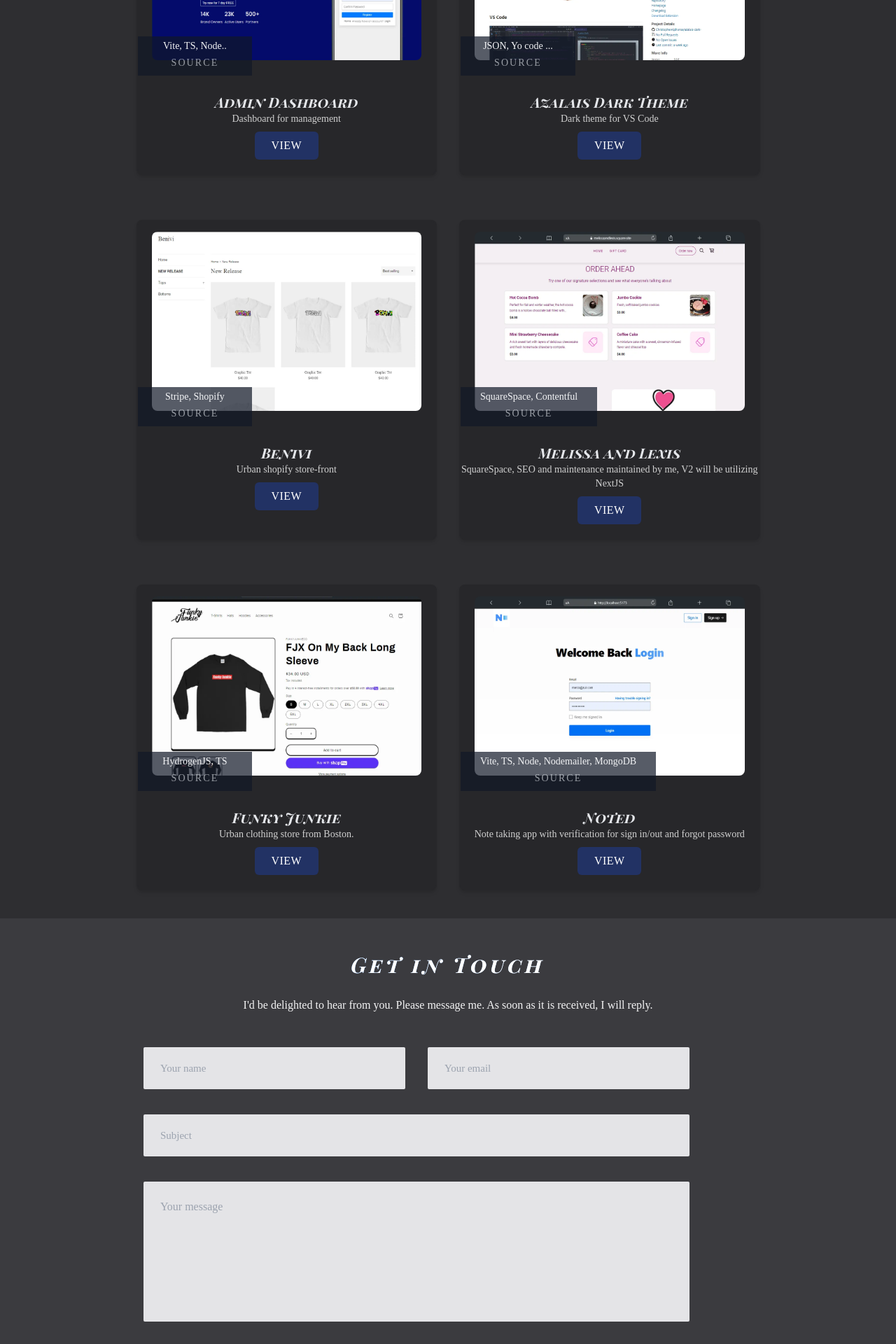
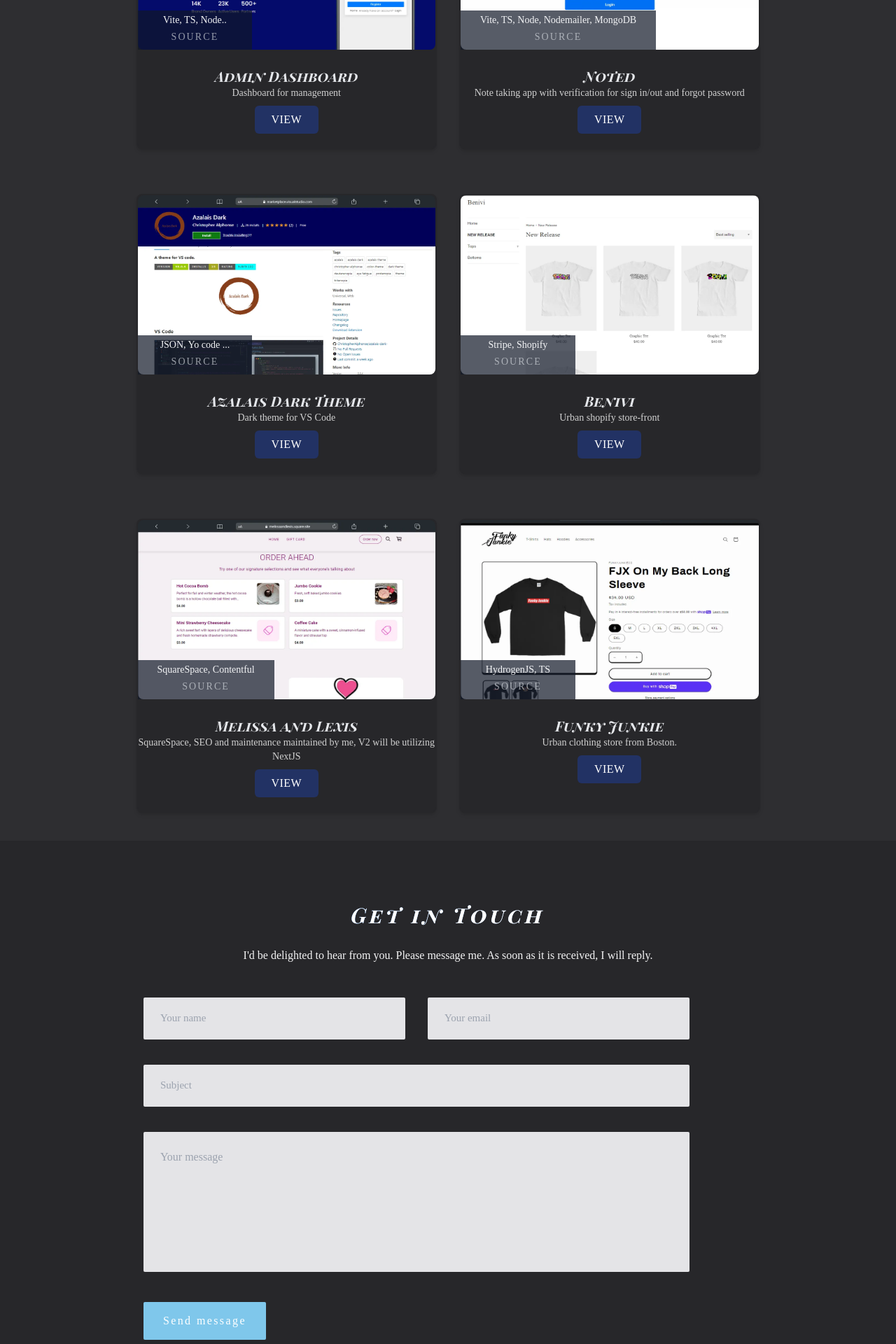
Before and after one commit to ChristopherAlphonse/portfolio, a React (Vite) app: page / in a window 1280 px wide. Shown: the part 1260-3180 px from the top of the page at 70% size. Built offline with nearby package versions, Linux system fonts and the light colour scheme; no server answers; the HTML template or start-up script is replaced by a standard one; a web font is replaced by a local one.

Commit message:
fixing container contact

```diff
--- a/src/components/Contact.jsx
+++ b/src/components/Contact.jsx
@@ -45,11 +45,7 @@
   };
 
   return (
-    <section
-      onSubmit={sendEmail}
-      className="section bg-[#3b3b3f]  md:h-[80vh] "
-      id="contact"
-    >
+    <section className="h-[100vh] containerr flex items-center bg-zinc-800 lg:bg-cover lg:bg-center lg:bg-no-repeat py-32 lg:py-0 overflow-hidden">
       <div className="container mx-auto">
         <div className="flex flex-col items-center text-center">
           <p
--- a/src/components/Footer.jsx
+++ b/src/components/Footer.jsx
@@ -17,7 +17,7 @@
   const today = new Date();
   const year = today.getFullYear();
   return (
-    <footer className="flex flex-col items-center justify-between p-6 bg-[#27272a] dark:bg-gray-900 sm:flex-row">
+    <footer className="flex flex-col items-center justify-between p-6 bg-[#27272a] dark:bg-gray-900 sm:flex-row md:h-[10vh]">
       <div className="items-center grid-flow-col">
         <p>Copyright © 2022 - {year} - All right reserved</p>
       </div>
--- a/src/components/Project.jsx
+++ b/src/components/Project.jsx
@@ -9,7 +9,7 @@
     >
       <div className="text-center">
         <div className="relative">
-          <a href="#">
+          <div>
             <LazyLoadImage
               className=" object-fill object-center w-full h-64 rounded-lg lg:h-80"
               alt={item.id}
@@ -17,7 +17,7 @@
               width="600"
               src={item.image}
             />
-          </a>
+          </div>
 
           <div className="absolute bottom-0 flex p-1  bg-gray-900/70 text-black ">
             <div className="mx-6">
--- a/src/data.jsx
+++ b/src/data.jsx
@@ -7,7 +7,7 @@
 
 export const projectsData = [
   {
-    id: "1",
+    id: "Admin Dashboard",
     name: "Admin Dashboard",
     image: Project1,
     category: "Web development",
@@ -17,7 +17,18 @@
     livePreview: null,
   },
   {
-    id: "2",
+    id: "Noted",
+    name: "Noted",
+    image: Project6,
+    category: "Web development",
+    description:
+      "Note taking app with verification for sign in/out and forgot password",
+    stack: ["Vite, TS, Node, Nodemailer, MongoDB"],
+    sourceCode: "https://github.com/ChristopherAlphonse/Noted",
+    livePreview: null,
+  },
+  {
+    id: "Azalais Dark Theme",
     name: "Azalais Dark Theme",
     image: Project2,
     category: "theme",
@@ -28,7 +39,7 @@
       "https://marketplace.visualstudio.com/items?itemName=ChristopherAlphonse.azalais-dark-theme&ssr=false#overview",
   },
   {
-    id: "3",
+    id: "Benivi",
     name: "Benivi",
     image: Project3,
     category: "Store-front",
@@ -38,7 +49,7 @@
     livePreview: "https://beniviclothing.com/",
   },
   {
-    id: "4",
+    id: "Melissa and Lexis",
     name: "Melissa and Lexis",
     image: Project4,
     category: "Store-front",
@@ -49,7 +60,7 @@
     livePreview: "https://melissaandlexis.square.site/",
   },
   {
-    id: "5",
+    id: "Funky Junkie",
     name: "Funky Junkie",
     image: Project5,
     category: "Store-front",
@@ -57,17 +68,6 @@
     stack: ["HydrogenJS, TS"],
     sourceCode: null,
     livePreview: "https://www.funkyjunkieco.com/",
-  },
-  {
-    id: "6",
-    name: "Noted",
-    image: Project6,
-    category: "Web development",
-    description:
-      "Note taking app with verification for sign in/out and forgot password",
-    stack: ["Vite, TS, Node, Nodemailer, MongoDB"],
-    sourceCode: "https://github.com/ChristopherAlphonse/Noted",
-    livePreview: null,
   },
 ];
 
```
